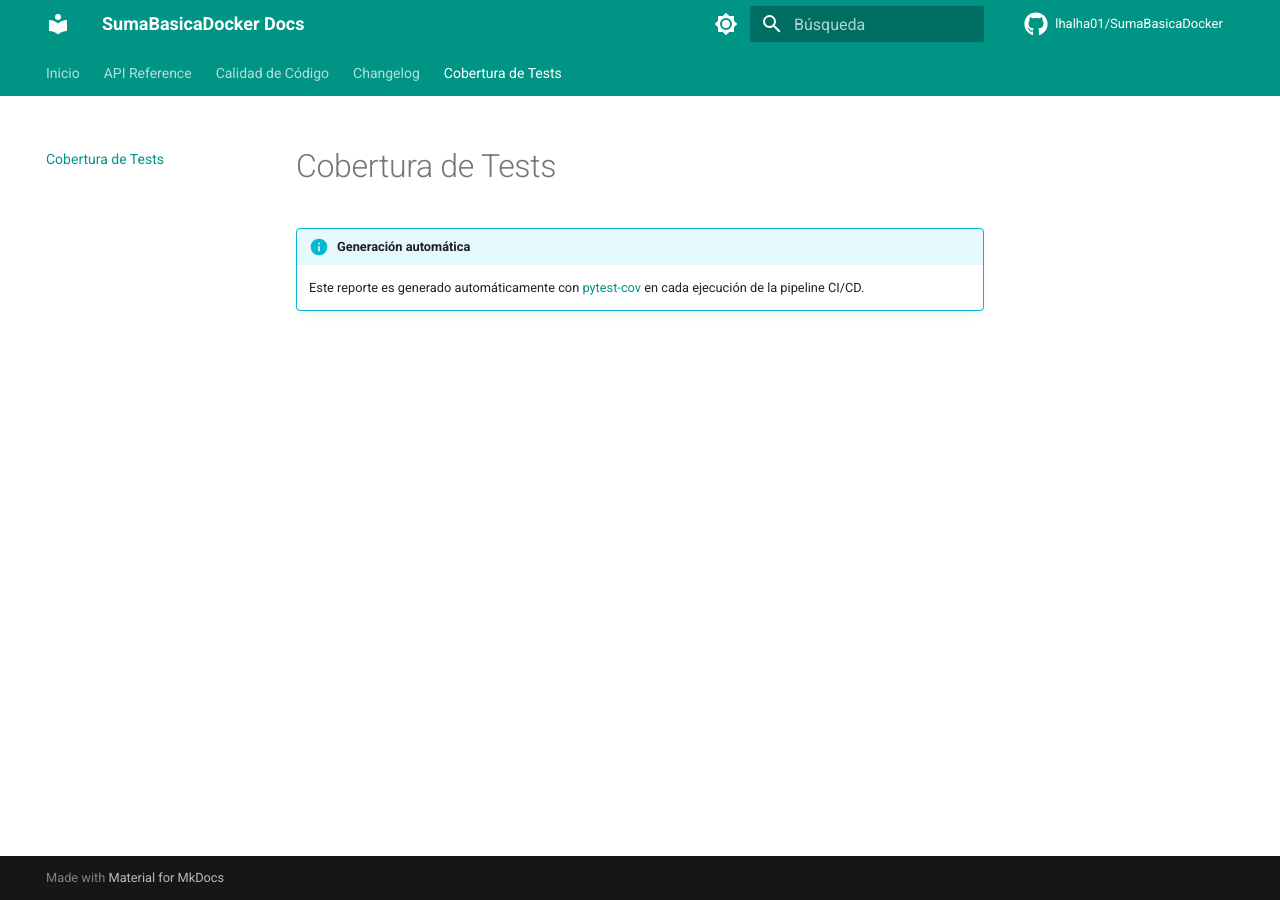
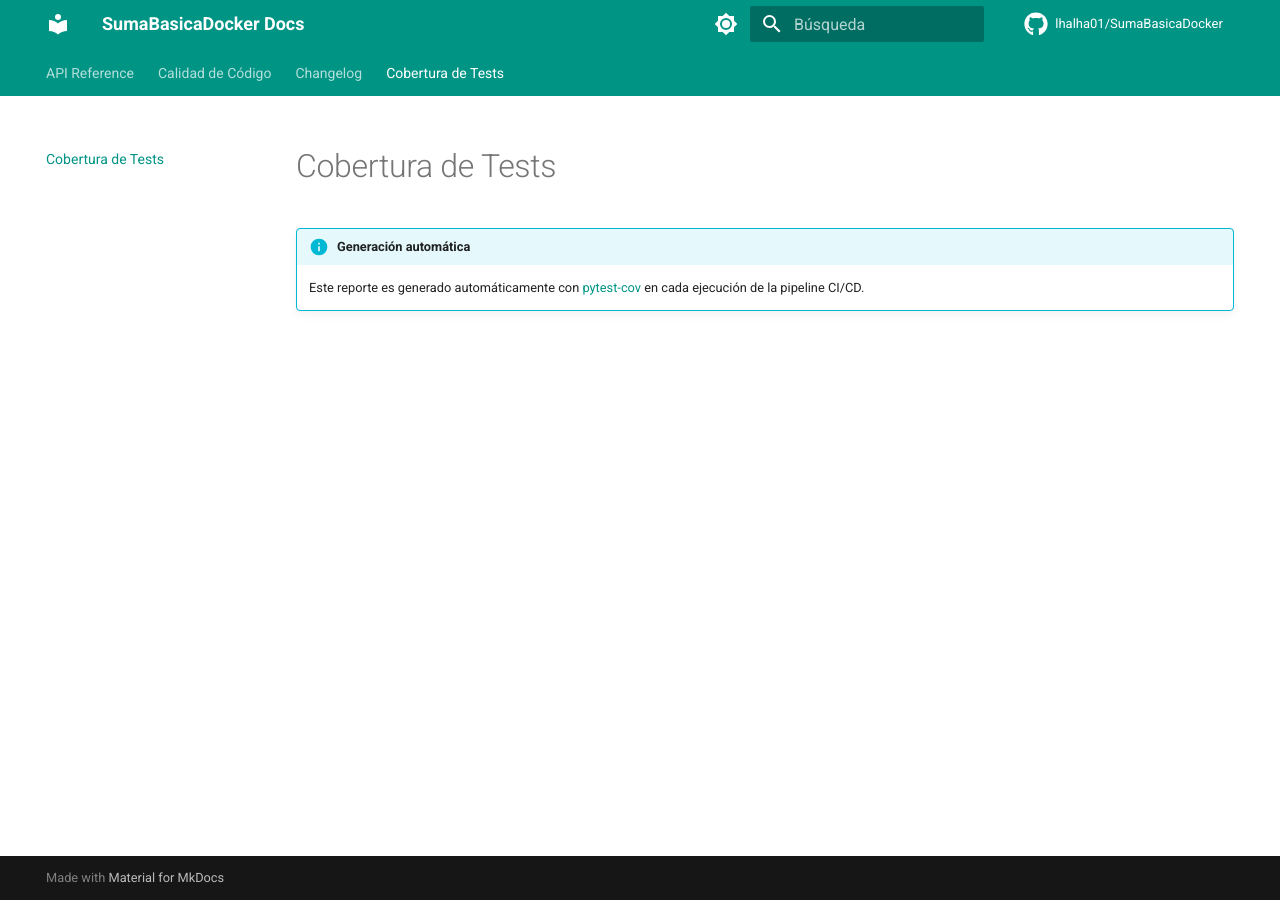
Before and after one commit to lhalha01/SumaBasicaDocker, an MkDocs documentation site: the page built from docs/coverage.md, in a window 1280 px wide. Built offline with MkDocs 1.6.1 and Material for MkDocs 9.7.7, drawn with Linux system fonts in a browser that asks for light colours; comment, search, counter and statistics services are not loaded.

Commit message:
fix: docs - remove Inicio nav item and integrate TOC to widen content

```diff
--- a/mkdocs.yml
+++ b/mkdocs.yml
@@ -24,6 +24,8 @@ theme:
     - navigation.tabs
     - navigation.sections
     - navigation.top
+    - navigation.indexes
+    - toc.integrate
     - search.highlight
     - content.code.copy
   icon:
@@ -54,7 +56,6 @@ markdown_extensions:
       permalink: true
 
 nav:
-  - Inicio: index.md
   - API Reference:
     - proxy.py: api/proxy.md
     - k8s_orchestrator.py: api/orchestrator.md
```
